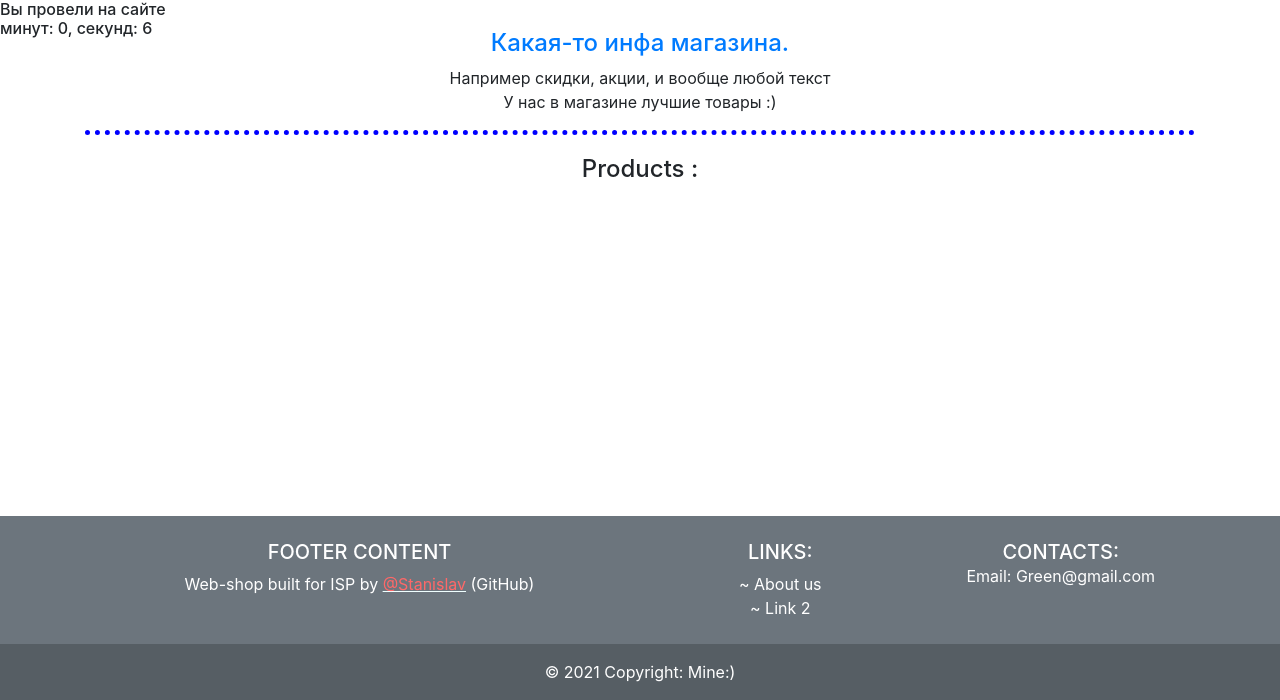
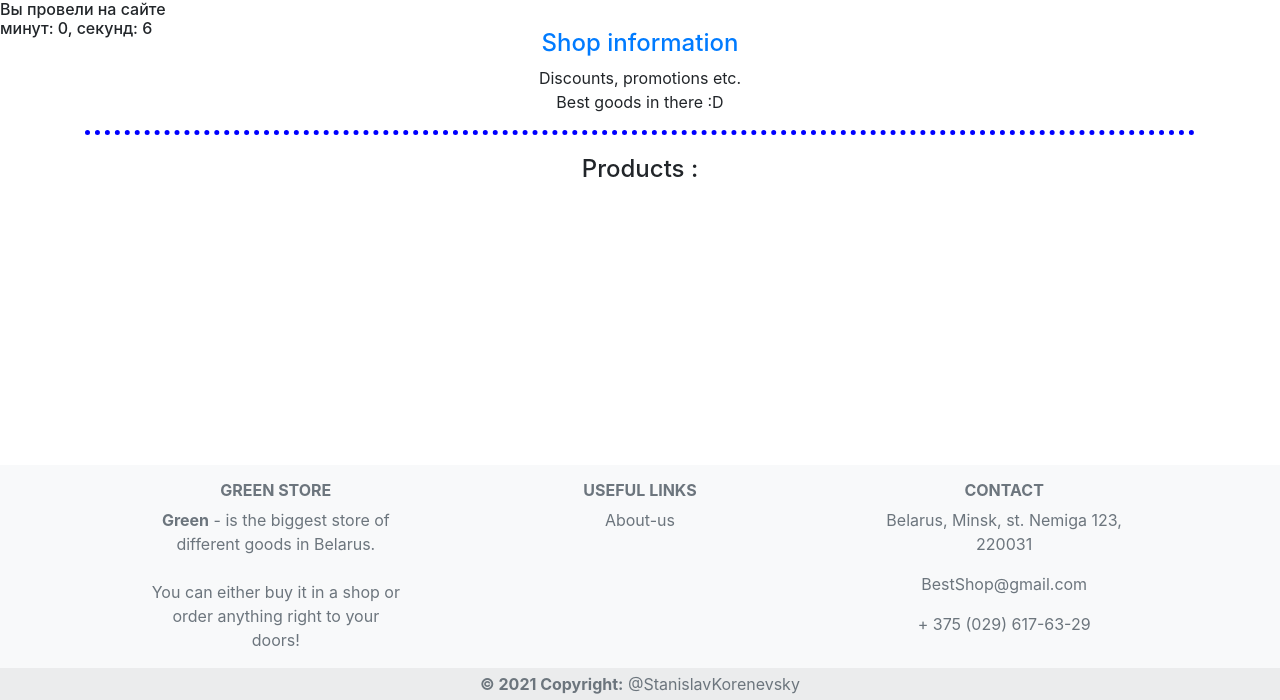
Before and after one commit to Stanislav-3/Web, a Django app: page / in a window 1280 px wide. Shown: the part 100-800 px from the top of the page. Run offline with Django 3.2, Linux system fonts and the light colour scheme; data that the repository does not hold is empty; some libraries are stand-ins or nearby versions.

Commit message:
Footer improved

```diff
--- a/shop/templates/base.html
+++ b/shop/templates/base.html
@@ -229,63 +229,65 @@
         </div>
     </div>
 
-    <!-- Our Footer -->
-    <div class="footer">
+    <!-- Footer -->
+    <footer class="text-center text-lg-start bg-light text-muted">
+      <!-- Section: Links  -->
       <section class="">
-        <!-- Footer -->
-        <footer class="bg-secondary text-white text-center">
-          <!-- Grid container -->
-          <div class="container p-4">
-            <!--Grid row-->
-            <div class="row">
-              <!--Grid column-->
-              <div class="col-lg-6 col-md-12 mb-4 mb-md-0">
-                <h5 class="text-uppercase">Footer Content</h5>
+        <div class="container text-center text-md-start mt-3">
+          <!-- Grid row -->
+          <div class="row mt-3">
+            <!-- Grid column -->
+            <div class="col-md-3 col-lg-4 col-xl-3 mx-auto mb">
+              <!-- Content -->
+              <h6 class="text-uppercase fw-bold mb-2">
+                <i class="fas fa-gem me-5"></i><b>Green store</b>
+              </h6>
               <p>
-                    Web-shop built for ISP by
-                    <a href="https://github.com/Stanislav-3" class="my_for_links">@Stanislav</a> (GitHub)
+                  <b>Green</b> - is the biggest store of different goods in Belarus.<br><br>
+                  You can either buy it in a shop or order anything right to your doors!
               </p>
             </div>
-              <!--Grid column-->
-              <div class="col-lg-3 col-md-6 mb-4 mb-md-0">
-                <h5 class="text-uppercase">Links:</h5>
 
-                <ul class="list-unstyled mb-0">
-                  <li>
-                    <a href="/about_us" class="text-white">~ About us</a>
-                  </li>
-                  <li>
-                    <a href="#" class="text-white">~ Link 2</a>
-                  </li>
-                </ul>
+            <!-- Grid column -->
+            <div class="col-md-3 col-lg-2 col-xl-2 mx-auto mb-4">
+              <!-- Links -->
+              <h6 class="text-uppercase fw-bold mb-2">
+                <b>Useful links</b>
+              </h6>
+              <p>
+                <a href="#!" class="text-reset">About-us</a>
+              </p>
             </div>
-              <!--Grid column-->
+            <!-- Grid column -->
 
-              <!--Grid column-->
-              <div class="col-lg-3 col-md-6 mb-4 mb-md-0">
-                <h5 class="text-uppercase mb-0">Contacts:</h5>
-                <ul class="list-unstyled">
-                  <li>
-                    Email: Green@gmail.com
-                  </li>
-                </ul>
+            <!-- Grid column -->
+            <div class="col-md-4 col-lg-3 col-xl-3 mx-auto mb-md-0 mb-4">
+              <!-- Links -->
+              <h6 class="text-uppercase fw-bold mb-2">
+                <b>Contact</b>
+              </h6>
+              <p><i class="fas fa-home me-3"></i> Belarus, Minsk, st. Nemiga 123,  220031</p>
+              <p>
+                <i class="fas fa-envelope me-3"></i> BestShop@gmail.com
+              </p>
+              <p><i class="fas fa-phone me-3"></i> + 375 (029) 617-63-29</p>
             </div>
-              <!--Grid column-->
+            <!-- Grid column -->
           </div>
-            <!--Grid row-->
+          <!-- Grid row -->
         </div>
-          <!-- Grid container -->
+      </section>
+      <!-- Section: Links  -->
 
       <!-- Copyright -->
-          <div class="text-center p-3" style="background-color: rgba(0, 0, 0, 0.2);">
-            © 2021 Copyright:
-            <a class="text-white" href="https://github.com/Miuroku">Mine:)</a>
+      <div class="text-center p-1" style="background-color: rgba(0, 0, 0, 0.05);">
+        <b>© 2021 Copyright:</b>
+        <a class="text-reset fw-bold" href="https://github.com/Stanislav-3">@StanislavKorenevsky</a>
       </div>
       <!-- Copyright -->
     </footer>
     <!-- Footer -->
     </section>
     </div>
-
 </body>
 </html>
--- a/shop/templates/main/products.html
+++ b/shop/templates/main/products.html
@@ -5,11 +5,11 @@
         <span class="text-center">
             <div class="bd-callout bd-callout-info">
                 <h4 class="dealing-with-specificity text-primary">
-                    Какая-то инфа магазина.
+                    Shop information
                 </h4>
                 <p>
-                    Например скидки, акции, и вообще любой текст <br>
-                    У нас в магазине лучшие товары :)
+                    Discounts, promotions etc. <br>
+                    Best goods in there :D
                 </p>
             </div>
         </span>
@@ -23,7 +23,6 @@
                 <div class="row row-cols-1 row-cols-sm-2 row-cols-md-3 g-3">
                     <!-- Out all our objects -->
                     {% for el in products %}
-                    <!-- Было "<a class="btn" href= el.get_absolute_url >" <-- Разницы нет -->
                     <a class="btn" href="{% url 'specific_product_url_with_slug' el.slug %}">
                         <div class="fade-out-siblings">
                             <div class="col">
@@ -35,7 +34,7 @@
                                         <p class="card-text">{{ el.description }}</p>
                                         {% if el.amount == 0 %}
                                             <p class="p-3 mb-2 bg-danger text-white">
-                                                Товара нет в наличии !
+                                                The product is out of stock!
                                             </p>
                                         {% endif %}
                                     </div>
```
Lines whose indentation alone changed are shown as unchanged.
